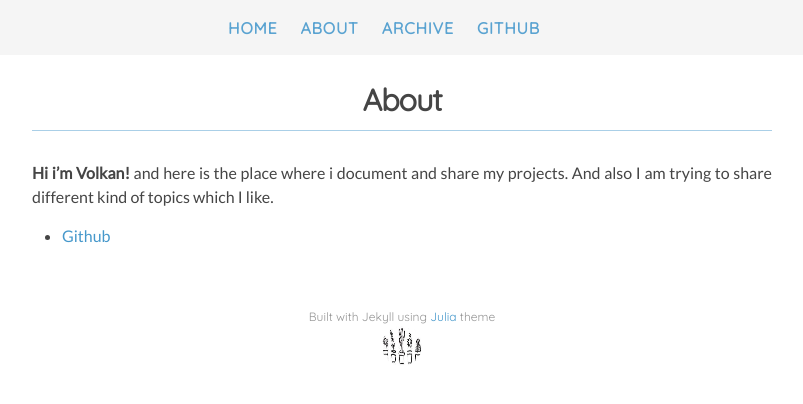
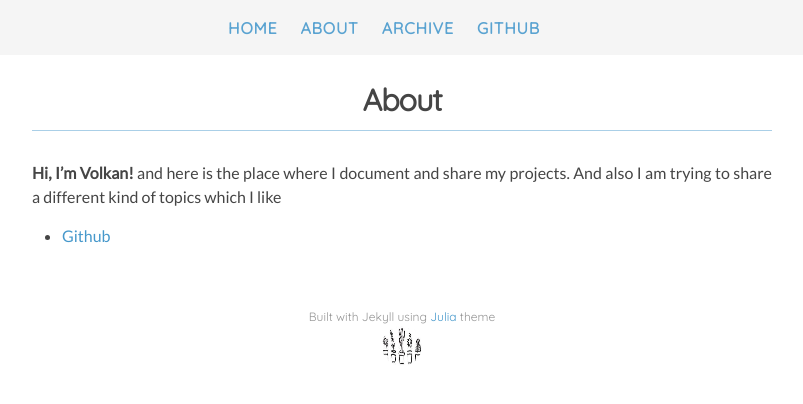
Before and after one commit to volkanto/volkanto.github.io, a Jekyll site: the page built from about.md, in a window 1280 px wide. Shown: the top 404 px of the page, without its empty margins (238-1041 px from the left). Built offline with Jekyll 4.4.1, drawn with Linux system fonts in a browser that asks for light colours; nearby versions of some CDN libraries.

```diff
--- a/about.md
+++ b/about.md
@@ -3,6 +3,6 @@ layout: page
 title: About
 permalink: /about/
 ---
-**Hi i'm Volkan!** and here is the place where i document and share my projects. And also I am trying to share different kind of topics which I like.
+**Hi, I'm Volkan!** and here is the place where I document and share my projects. And also I am trying to share a different kind of topics which I like
 
 * [Github](http://github.com/volkanto)
```
